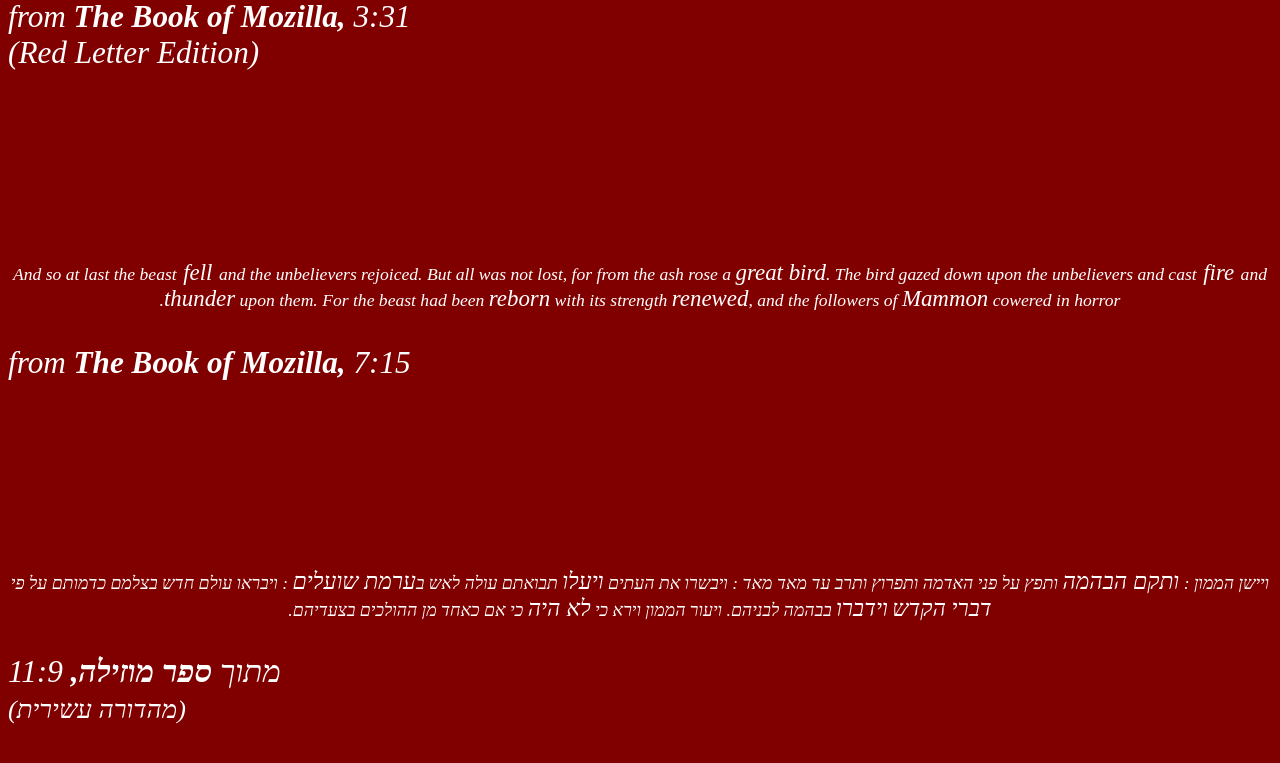
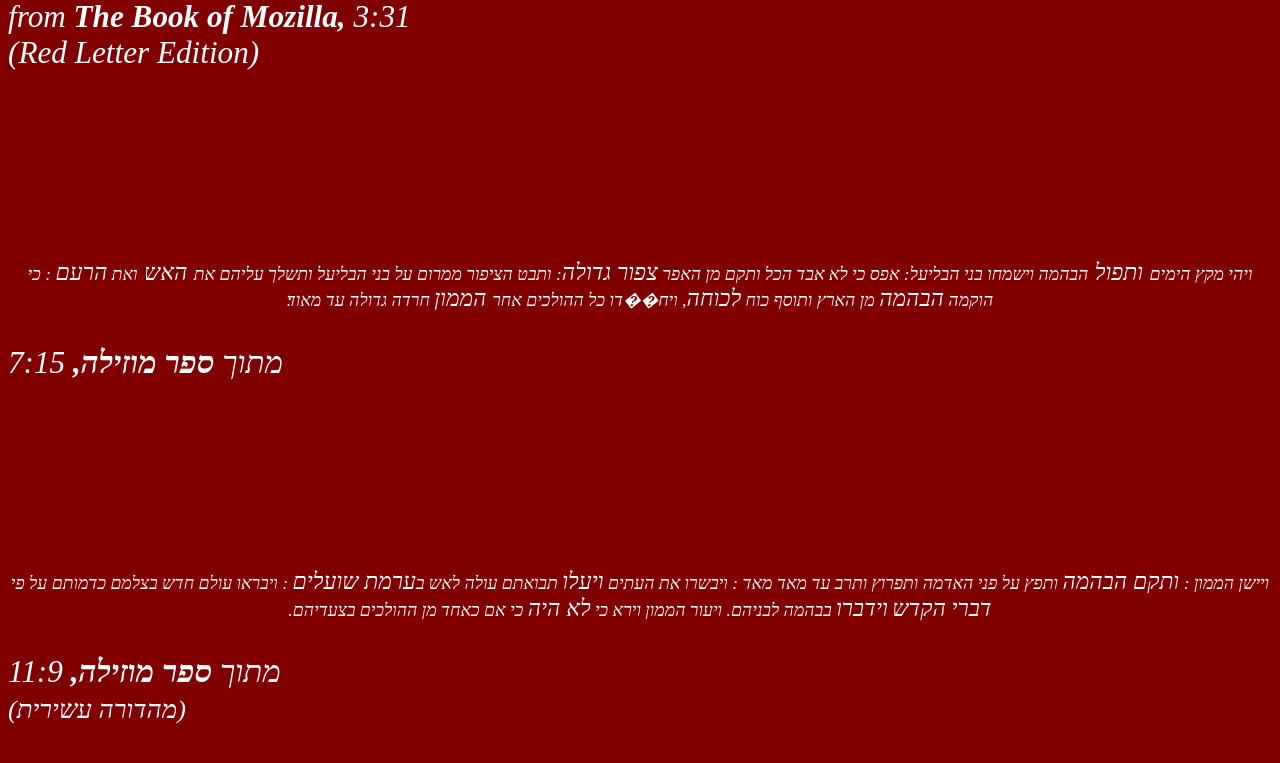
Before and after one commit to MozillaIsrael/MozillaIsrael-www.bak, a Jekyll site: the page built from book.html, in a window 1280 px wide and 900 px high, scrolled down 584 px. Shown: the top 763 px of the window. Built offline with Jekyll 4.4.1, drawn with Linux system fonts in a browser that asks for light colours; Markdown is read by kramdown in place of the engine named in the settings.

Commit message:
The Book of Mozilla 7:15
http://bonsai-l10n.mozilla.org/cvsview2.cgi?diff_mode=context&whitespace_mode=show&root=&subdir=l10n/he/toolkit/chrome/global&command=DIFF_FRAMESET&root=&file=mozilla.dtd&rev1=1.1&rev2=1.4

```diff
--- a/book.html
+++ b/book.html
@@ -92,16 +92,15 @@
 <!-- The beast died (AOL closed its Netscape division) but immediately rose from its ashes (the creation of the Mozilla foundation and the Firebird browser, although the name was later changed to Firefox). -->
 
 <p class="moztext">
-And so at last the beast <em class="f">fell</em> and the unbelievers rejoiced.
-But all was not lost, for from the ash rose a <em>great bird</em>.
-The bird gazed down upon the unbelievers and cast <em class="f">fire</em>
-and <em>thunder</em> upon them. For the beast had been
-<em>reborn</em> with its strength <em>renewed</em>, and the
-followers of <em>Mammon</em> cowered in horror.
+ויהי מקץ הימים <em class="f">ותפול</em> הבהמה וישמחו בני הבליעל:
+אפס כי לא אבד הכל ותקם מן האפר <em>צפור גדולה</em>:
+ותבט הציפור ממרום על בני הבליעל ותשלך עליהם את <em class="f">האש</em>
+ואת <em>הרעם</em> : כי הוקמה
+<em>הבהמה</em> מן הארץ ותוסף כוח <em>לכוחה</em>, ויח��דו כל ההולכים אחר<em> הממון</em> חרדה גדולה עד מאוד׃
 </p>
 
 <p class="from">
-from <strong>The Book of Mozilla,</strong> 7:15
+מתוך <strong>ספר מוזילה,</strong> 7:15
 </p>
 
 
```
